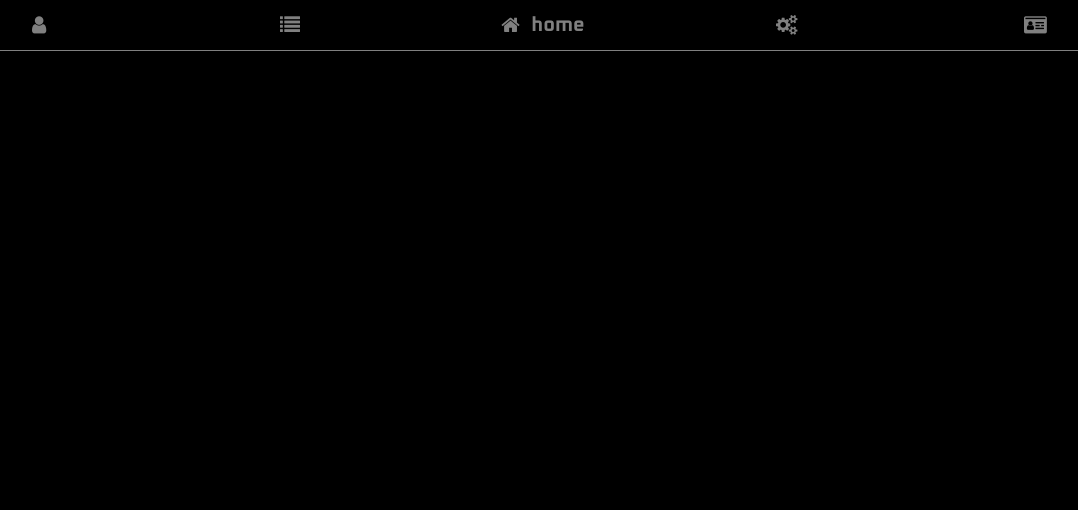
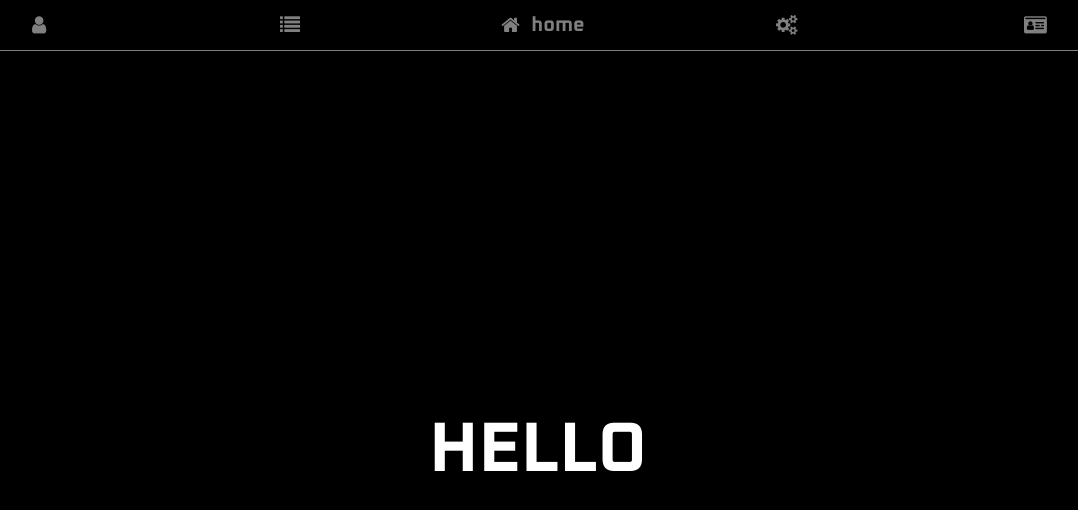
Before and after one commit to tomadimitrie/portfolio, a Next.js app: page / in a window 1280 px wide. Shown: the top 510 px of the page, without its empty margins (102-1180 px from the left). Built offline with nearby package versions, Linux system fonts and the light colour scheme.

Commit message:
added text animation

```diff
--- a/pages/index.tsx
+++ b/pages/index.tsx
@@ -1,9 +1,113 @@
+import React from "react";
 import { NextPage } from "next";
 
+const kAnimationDuration = 1000;
+const kColorAnimationDuration = 250;
+
 const Index: NextPage = () => {
+  const [letterState, setLetterState] = React.useState<{
+    [index: number]: {
+      isBouncing: boolean;
+      isColored: boolean;
+    };
+  }>({});
   return (
     <>
-      <style jsx>{``}</style>
+      <div id="home">
+        <div id="letters">
+          {"HELLO".split("").map((letter, index) => (
+            <span
+              key={`letter-${letter}-${index}`}
+              className={`letter ${
+                letterState[index]?.isBouncing ? "bounce" : ""
+              } ${letterState[index]?.isColored ? "colored" : ""}`}
+              onMouseEnter={() => {
+                setLetterState(letterState => ({
+                  ...letterState,
+                  [index]: {
+                    ...letterState[index],
+                    isBouncing: true,
+                    isColored: true,
+                  },
+                }));
+                setTimeout(() => {
+                  setLetterState(letterState => ({
+                    ...letterState,
+                    [index]: {
+                      ...letterState[index],
+                      isBouncing: false,
+                    },
+                  }));
+                }, kAnimationDuration);
+              }}
+              onMouseLeave={() => {
+                setLetterState(letterState => ({
+                  ...letterState,
+                  [index]: {
+                    ...letterState[index],
+                    isColored: false,
+                  },
+                }));
+              }}
+            >
+              {letter}
+            </span>
+          ))}
+        </div>
+      </div>
+      <style jsx>{`
+        #home {
+          width: 100%;
+          height: 100%;
+          display: flex;
+          align-items: center;
+          justify-content: center;
+        }
+        #letters {
+          display: inline-block;
+        }
+        .letter {
+          font-size: 70px;
+          color: white;
+          font-family: "Oxanium", sans-serif;
+          font-weight: 700;
+          display: inline-block;
+          cursor: default;
+          transition: color;
+          transition-duration: ${kColorAnimationDuration}ms;
+        }
+        .letter.bounce {
+          animation-name: bounce;
+          animation-duration: ${kAnimationDuration}ms;
+          animation-timing-function: cubic-bezier(0.16, 1, 0.3, 1);
+        }
+        .letter.colored {
+          color: green;
+        }
+        @keyframes bounce {
+          from {
+            transform: scale3d(1, 1, 1);
+          }
+          30% {
+            transform: scale3d(1.25, 0.75, 1);
+          }
+          40% {
+            transform: scale3d(0.75, 1.25, 1);
+          }
+          50% {
+            transform: scale3d(1.15, 0.85, 1);
+          }
+          65% {
+            transform: scale3d(0.95, 1.05, 1);
+          }
+          75% {
+            transform: scale3d(1.05, 0.95, 1);
+          }
+          to {
+            transform: scale3d(1, 1, 1);
+          }
+        }
+      `}</style>
     </>
   );
 };
```
